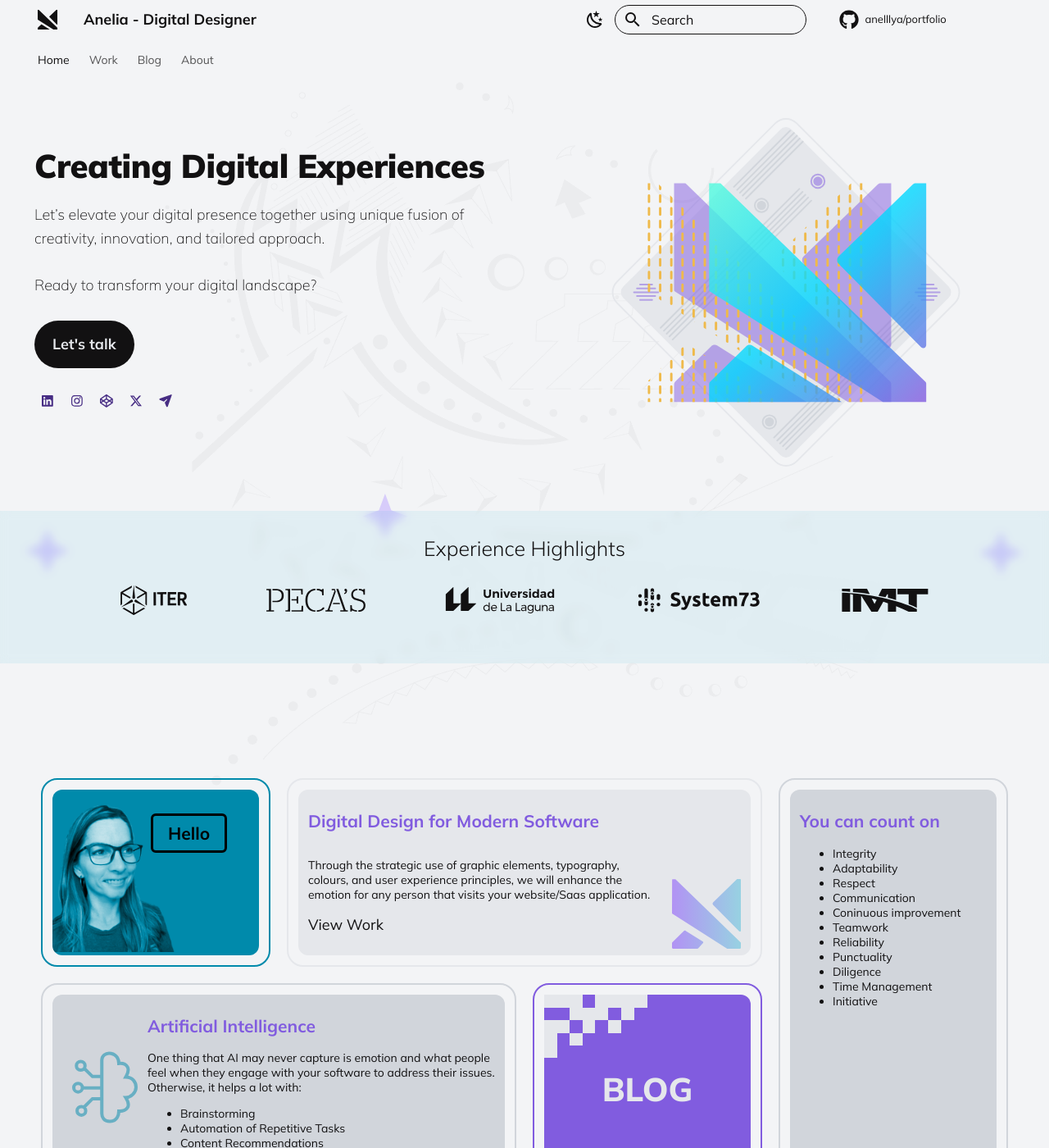
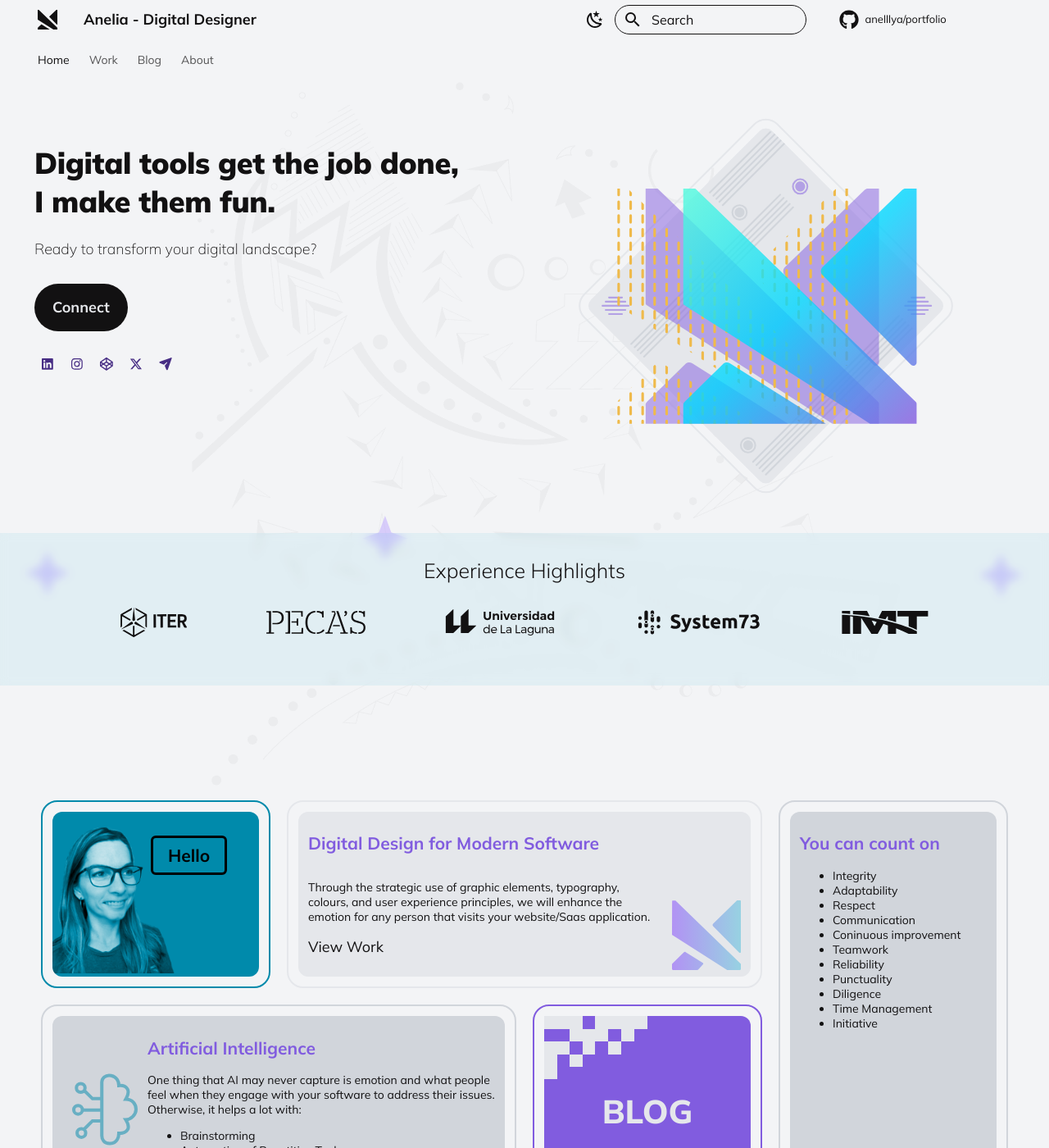
Before and after one commit to anelllya/portfolio, an MkDocs documentation site: the page built from docs/index.md, in a window 1280 px wide and 1400 px high. Shown: the whole window at 82% size. Built offline with MkDocs 1.6.1 and Material for MkDocs 9.7.7, drawn with Linux system fonts in a browser that asks for light colours; comment, search, counter and statistics services are not loaded.

Commit message:
changinf the tag line

```diff
--- a/docs/stylesheets/extra.css
+++ b/docs/stylesheets/extra.css
@@ -275,7 +275,7 @@ input {
 
 
 .md-typeset h1 {
-  font-size: 2rem;
+  font-size: 1.8rem;
   color: var(--md-typeset-color);
   font-family: var(--md-typeset-heading);
   font-weight: 900;
--- a/mkdocs.yml
+++ b/mkdocs.yml
@@ -185,10 +185,9 @@ extra:
 
 
   # Custom Homepage Elements
-  home_tagline: Creating Digital Experiences
-  home_description: Let’s elevate your digital presence together using unique fusion of creativity, innovation, and tailored approach. <br /><br /> Ready to transform your digital landscape?
+  home_tagline: Digital tools get the job done, <br /> I make them fun.
+  home_description: Ready to transform your digital landscape?
 
   # Custom Homepage Button(s)
-  home_button1_name: Let's talk                     # Comment this parameter out to remove the button.
-  home_button1_url: mailto:anelia.em.stoyanova@gmail.com                      # This path starts at your root mkdocs directory.
+  home_button1_name: Connect                     # Comment this parameter out to remove the button.
   home_button1_theme: md-button md-button--primary # Options: "md-button", "md-button md-button--primary"
--- a/overrides/home.html
+++ b/overrides/home.html
@@ -46,7 +46,7 @@ body {
           <p>{{ config.extra.home_description }}</p>
 
         {%- if config.extra.home_button1_name -%}
-          <p><a href="mailto:anelia.em.stoyanova@gmail.com" title="Let's talk" class="{{ config.extra.home_button1_theme }}" target="_blank">
+          <p><a href="https://www.linkedin.com/in/anelia-stoyanova/" title="Connect" class="{{ config.extra.home_button1_theme }}" target="_blank">
             {{ config.extra.home_button1_name }}</a>
           </p>
 
```
